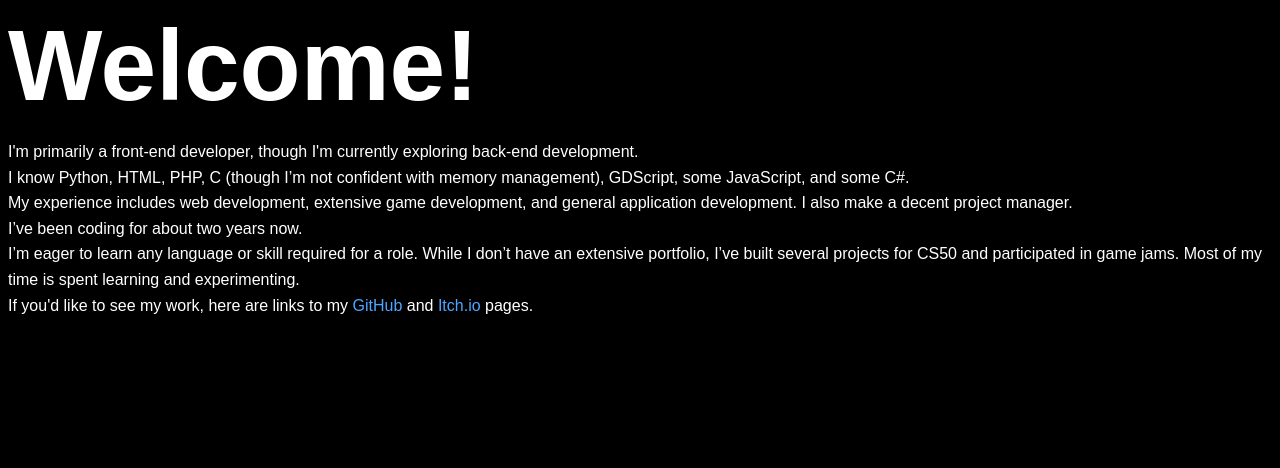
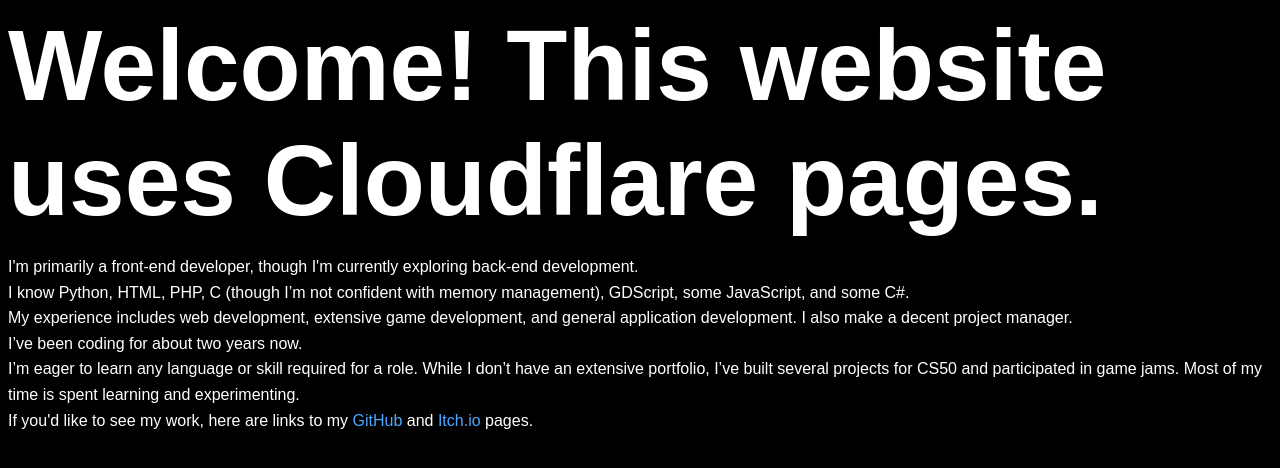
Before and after one commit to LordWeegie/Portfolio, a plain HTML site: page index.html in a window 1280 px wide. Drawn offline with Linux system fonts and the light colour scheme.

Commit message:
Update index.html

```diff
--- a/index.html
+++ b/index.html
@@ -28,7 +28,7 @@
   </style>
 </head>
 <body>
-  <h1>Welcome!</h1>
+  <h1>Welcome! This website uses Cloudflare pages.</h1>
   <p>
     I'm primarily a front-end developer, though I'm currently exploring back-end development.<br>
     I know Python, HTML, PHP, C (though I’m not confident with memory management), GDScript, some JavaScript, and some C#.<br>
```
